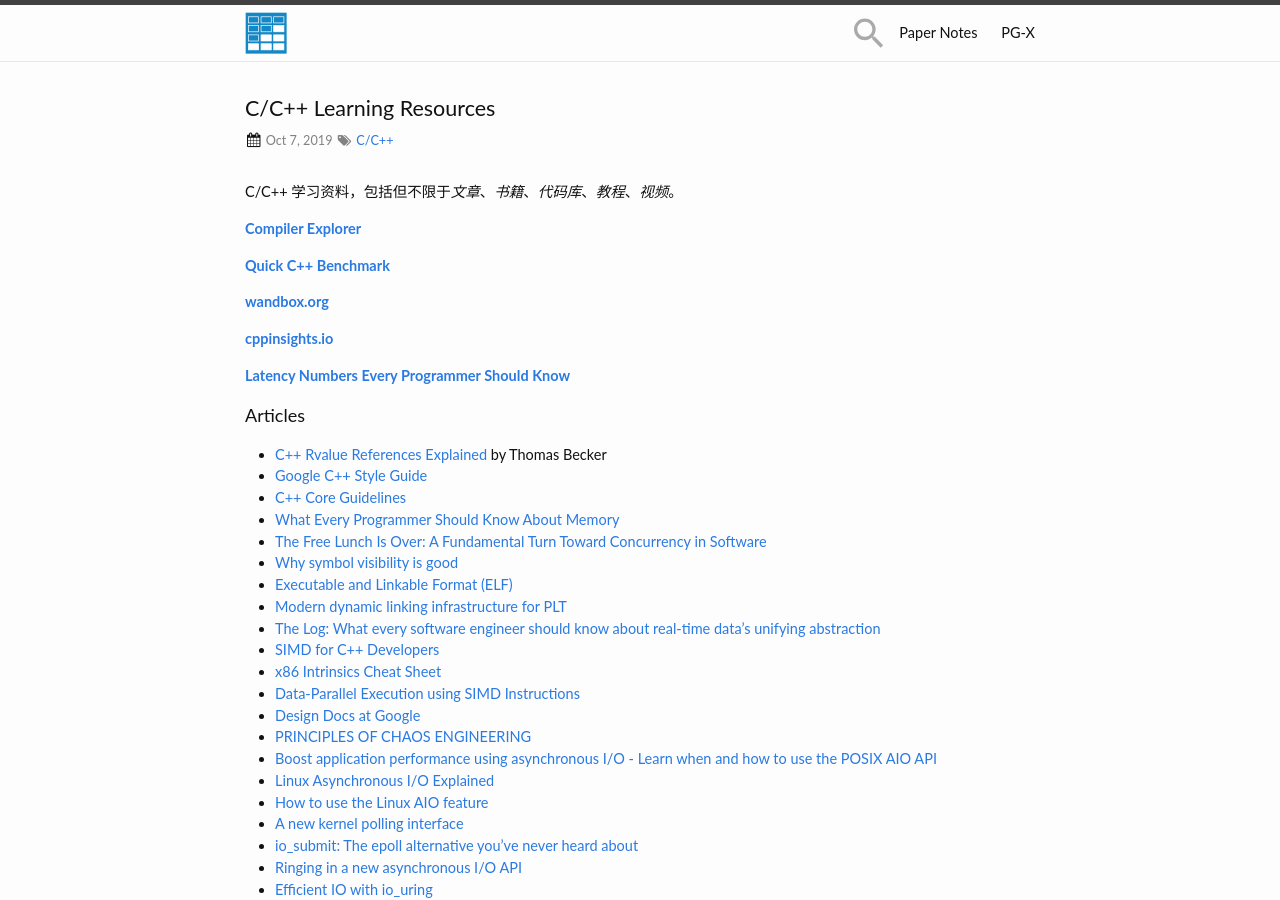
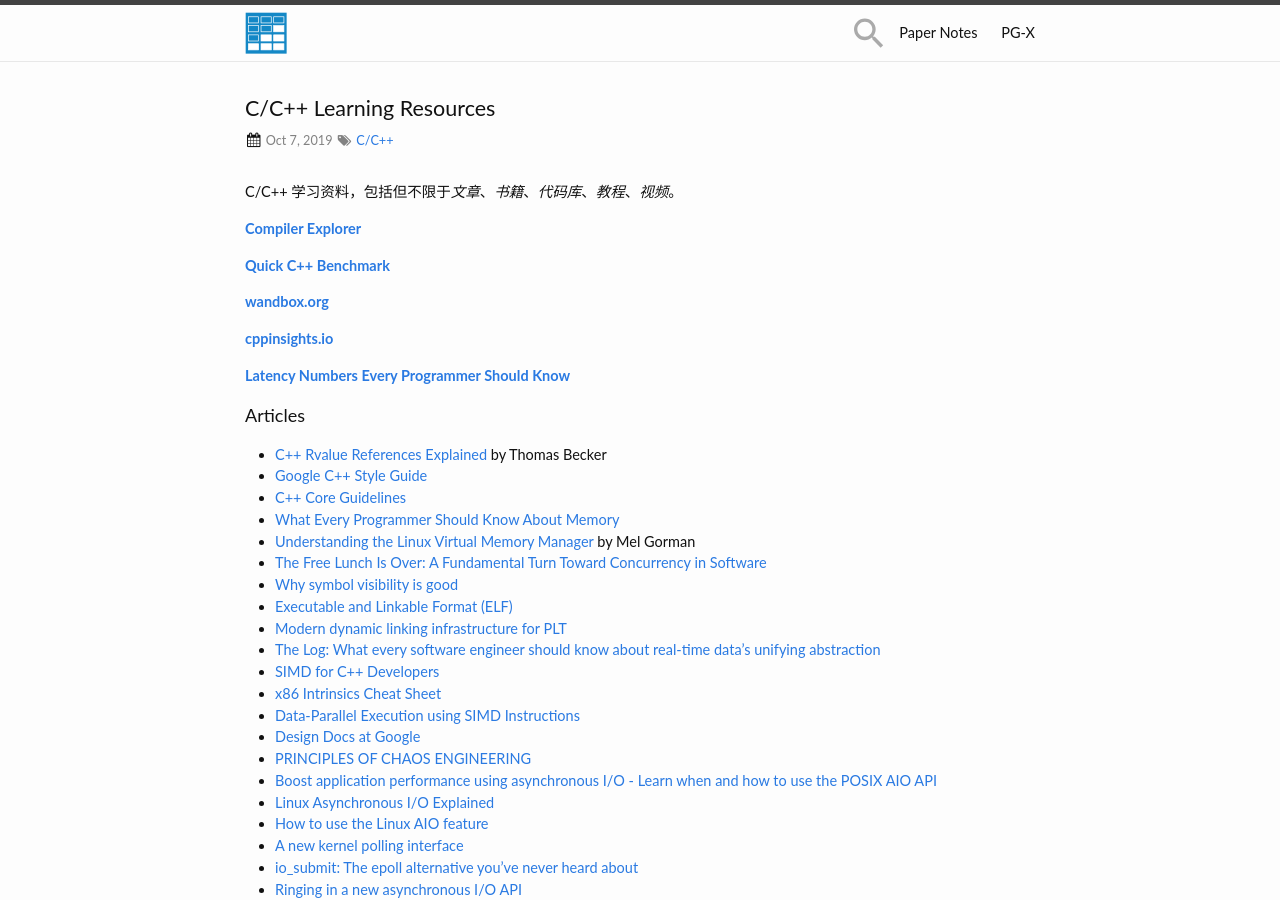
Before and after one commit to zhjwpku/zhjwpku.github.io, a Jekyll site: the page built from _posts/2019-10-07-cpp-learning-resources.md, in a window 1280 px wide and 900 px high. Built offline with Jekyll 4.4.1, drawn with Linux system fonts in a browser that asks for light colours; comment, search, counter and statistics services are not loaded.

Commit message:
Understanding the Linux Virtual Memory Manager
Signed-off-by: Zhao Junwang <zhjwpku@gmail.com>

```diff
--- a/_posts/2019-10-07-cpp-learning-resources.md
+++ b/_posts/2019-10-07-cpp-learning-resources.md
@@ -24,6 +24,7 @@
 - [Google C++ Style Guide][cppstyleguide]
 - [C++ Core Guidelines][cppcoreguidelines]
 - [What Every Programmer Should Know About Memory][cpumemory]
+- [Understanding the Linux Virtual Memory Manager](https://www.kernel.org/doc/gorman/html/understand/) by Mel Gorman
 - [The Free Lunch Is Over: A Fundamental Turn Toward Concurrency in Software][freelunchover]
 - [Why symbol visibility is good][why-symbol-visibility-is-good]
 - [Executable and Linkable Format (ELF)][elf]
```
